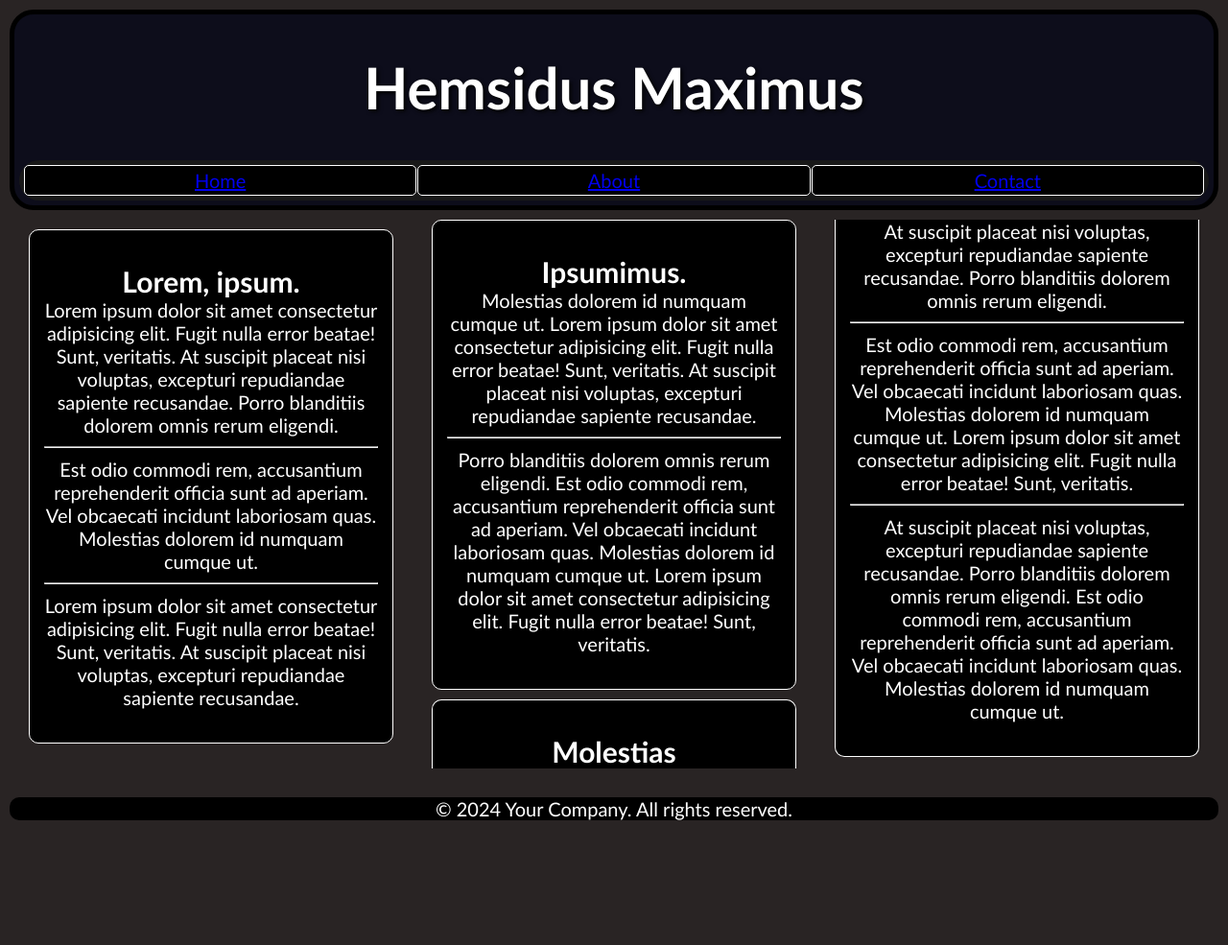
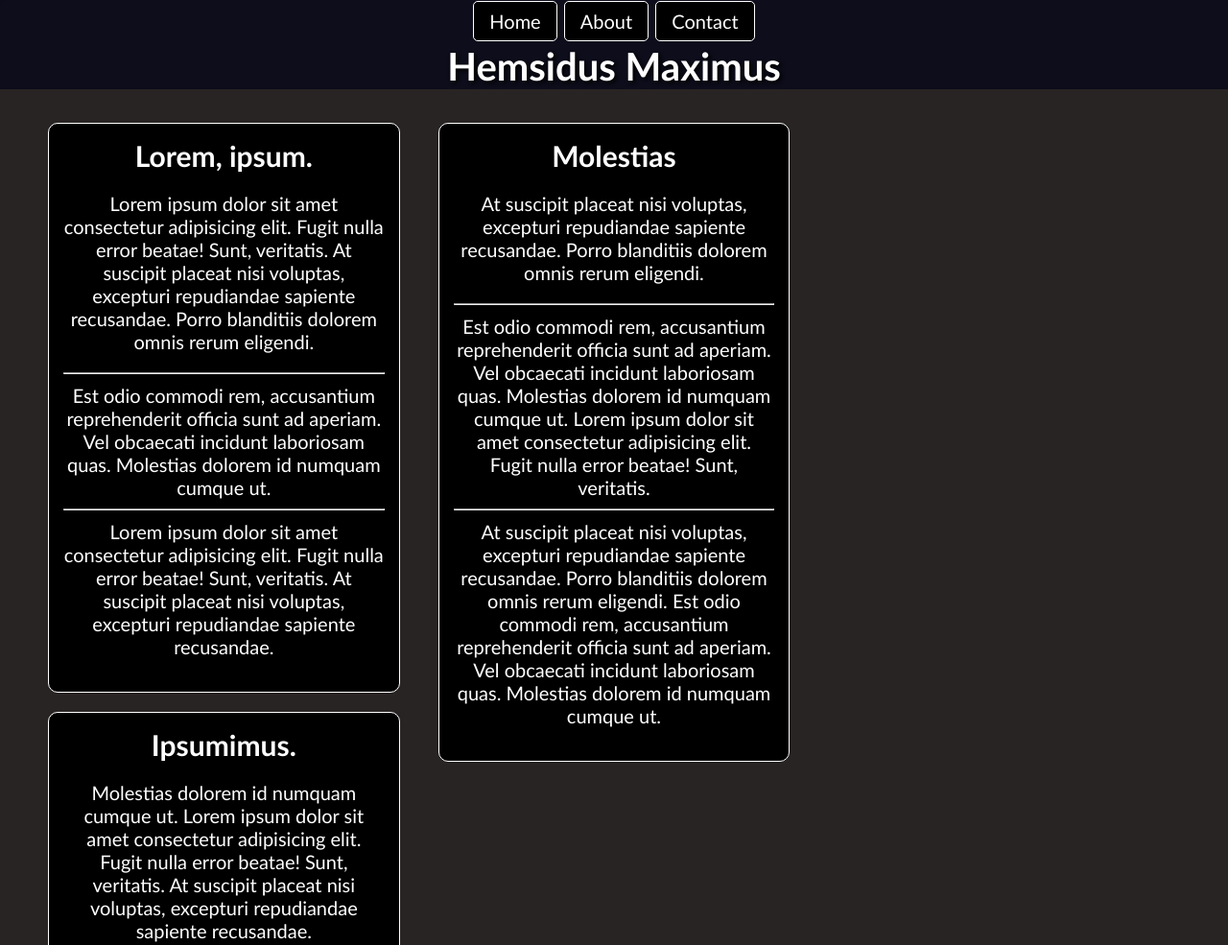
Before and after one commit to Tibitoe/HemsidusMaximus, a plain HTML site: page index.html in a window 1280 px wide. Shown: the top 985 px of the page at 96% size. Before the commit the page ends 885 px from the top, so only its background shows below. Drawn offline with Linux system fonts and the light colour scheme.

Commit message:
fixed navbar, allmänt uppsnyggad, inline-block ordnade kolumnerna, mediaquerys fontsize maxwidth stora skärmar

```diff
--- a/index.html
+++ b/index.html
@@ -11,25 +11,21 @@
     <header>
         <h1>Hemsidus Maximus</h1>
         <nav class="navigation-bar">
-            <div class="home-box">
-              <a href="index.html">Home</a>
-            </div>
-            <div class="about-box">
-              <a href="about.html">About</a>
-            </div>
-            <div class="contact-box">
-              <a href="contact.html">Contact</a>
-            </div>
+            <ul>
+              <li><a href="index.html">Home</a></li>
+              <li><a href="about.html">About</a></li>
+              <li><a href="contact.html">Contact</a></li>
+            </ul>
         </nav>
     </header>
 
   <main class="main-index">
 
     <section class="column-paragraph1">
-        <p>
         <h2 class="sub-header">
             Lorem, ipsum.
         </h2>
+        <p>
             Lorem ipsum dolor sit amet consectetur adipisicing elit.
             Fugit nulla error beatae! Sunt, veritatis.
             At suscipit placeat nisi voluptas, excepturi repudiandae sapiente recusandae.
@@ -45,10 +41,10 @@
         </p>
     </section>
     <section class="column-paragraph2">
-        <p>
         <h2 class="sub-header">
             Ipsumimus.
         </h2>
+        <p>
             Molestias dolorem id numquam cumque ut.
             Lorem ipsum dolor sit amet consectetur adipisicing elit.
             Fugit nulla error beatae! Sunt, veritatis.
@@ -63,10 +59,10 @@
         </p>
     </section>
     <section class="column-paragraph3">
-        <p>
         <h2 class="sub-header">
             Molestias
         </h2>
+        <p>
             At suscipit placeat nisi voluptas, excepturi repudiandae sapiente recusandae.
             Porro blanditiis dolorem omnis rerum eligendi.
             <hr>
--- a/styles.css
+++ b/styles.css
@@ -3,71 +3,68 @@ html {
     padding: 0;
     font-family:'Trebuchet MS', 'Lucida Sans Unicode', 'Lucida Grande', 'Lucida Sans', Arial, sans-serif;
     font-size: 20px;
+    text-align: center;
 }
 body {
     color: #ffffff;
-    text-align: center;
     font-size: 1rem;
     background-color: #292424;
-    margin: 5px;
-    padding: 5px;
-    max-width: 100%;
-    min-height: 100vh;
+    margin: 0;
+    padding: 0;
 }
 main {
-    padding: 30px;
+    padding: 0;
     margin: 0;
     text-shadow: 2px 2px  4px #000000;
 }
+.main-index {
+    padding-top: 25px;
+    margin: 0;
+}
     header {
-        border-radius: 25px;
         text-align: center;
         background-color: rgb(13, 13, 27);
-        border: 5px solid black;
         margin: 0;
         padding: 0;
     }
     h1 {
-        font-weight: bolder;
-        font-size: 3rem;
+        margin: 0;
+        padding-top: 45px;
+        font-size: 2rem;
         text-shadow: 2px 2px 4px #000000;
     }
     .navigation-bar {
-        column-count: 3;
-        column-gap: 1px;
-        padding: 5px;
-        margin: 5px;
-        border-radius: 25px;
-        background-color: #181818;
-        max-width: 100%;
+        position: fixed;
+        top: 0;
+        width: 100%;
+        padding: 0;
+        margin: 0;
     }
-    .home-box {
-        padding: 3px;
+    ul {
+        border-radius: 5px;
+        background-color: rgb(13, 13, 27);
+        list-style-type: none;
         margin: 0;
-        background-color: black;
-        border: solid 1px #ffffff;
+        padding: 0;
+    }
+    li {
+        padding: 1px;
+        display: inline-block;
+    }
+    a {
+        display: block;
+        color: #ffffff;
+        border: solid #ffffff 1px;
         border-radius: 5px;
-    }
-    .about-box {
-        padding: 3px;
-        margin: 0;
-        background-color: black;
-        border: solid 1px #ffffff;
-        border-radius: 5px;
-    }
-    .contact-box {
-        padding: 3px;
-        margin: 0;
-        background-color: black;
-        border: solid 1px #ffffff;
-        border-radius: 5px;
+        background-color: rgb(0, 0, 0);
+        padding: 8px 16px;
+        text-decoration: none;
     }
     .sub-header {
         padding: 0;
         margin: 0;
     }
     .column-paragraph1 {
-        column-width: 645px;
         padding: 15px;
         margin: 10px;
         border: solid #ffffff 1px;
@@ -75,7 +72,6 @@ main {
         background-color: #000000;
     }
     .column-paragraph2 {
-        column-width: 645px;
         padding: 15px;
         margin: 10px;
         border: solid #ffffff 1px;
@@ -83,7 +79,6 @@ main {
         background-color: #000000;
     }
     .column-paragraph3 {
-        column-width: 645px;
         padding: 15px;
         margin: 10px;
         border: solid #ffffff 1px;
@@ -93,12 +88,13 @@ main {
     .bottom-footer {
         padding: 0;
         margin: 0;
-        border-radius: 10px;
-        position: static;
         background-color: #000000;
         margin-top: auto;
     }
-@media (max-width:600px) {
+    section {
+        display: inline-block;
+    }
+    @media (max-width: 480px) {
     main {
         column-count: 1;
         font-size: 24px;
@@ -106,9 +102,10 @@ main {
         margin: 0;
     }
 }
-@media (min-width: 600px) {
+@media (min-width: 481px){
     main {
         column-count: 1;
+        font-size: 22px;
         padding: 10px;
         margin: 0;
     }
@@ -116,5 +113,12 @@ main {
 @media (min-width:992px) {
     .main-index {
         column-count: 3;
+        font-size: 20px;
     }
 }
+@media (min-width: 1200px) {
+    .main-index {
+        max-width: 1200px;
+        display: inline-block;
+    }
+}
```
Also changed, not shown: about.html (+6 -11 lines), contact.html (+11 -11 lines). Lines whose indentation alone changed are shown as unchanged.
